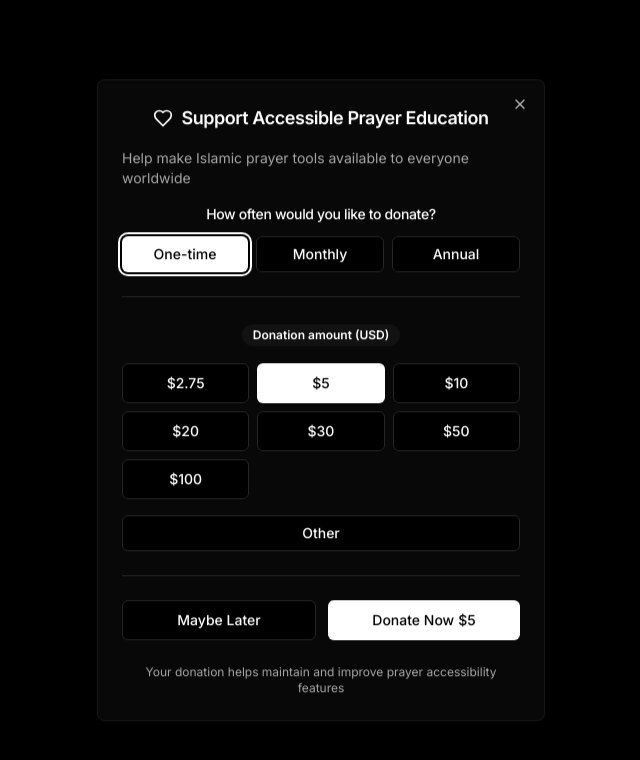
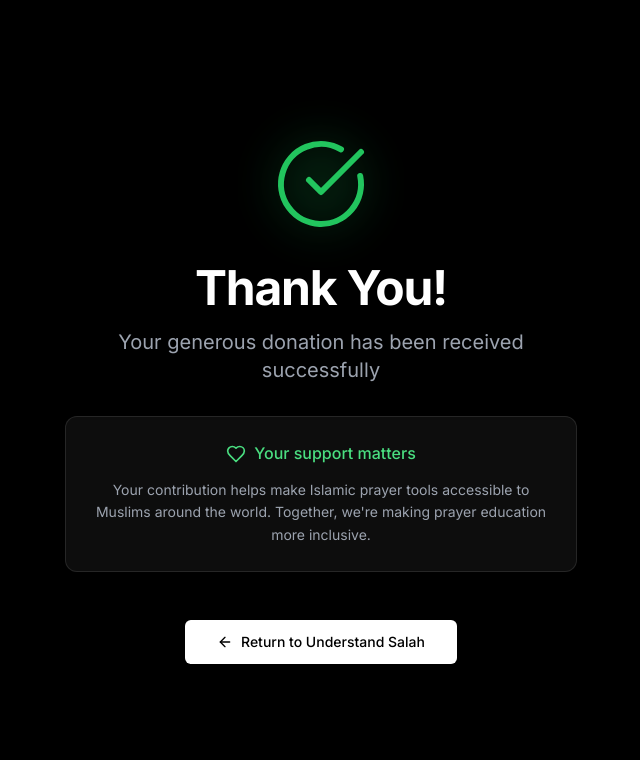
Before and after one commit to Areeb05/mobilemuslims, a React (Vite) app in the folder client/: page /success in a window 1280 px wide. Shown: the top 760 px of the page, without its empty margins (319-959 px from the left). Built offline with nearby package versions, Linux system fonts and the light colour scheme.

Commit message:
feat: add payment success and cancel pages
- Created PaymentSuccess page with thank you message and confirmation
- Created PaymentCancelled page with reassurance and retry option
- Added routes for /success and /cancel
- Hide donation banner on confirmation pages

```diff
--- a/client/src/App.tsx
+++ b/client/src/App.tsx
@@ -1,26 +1,43 @@
 import { useState } from 'react'
-import { BrowserRouter, Routes, Route, Navigate } from 'react-router-dom'
+import { BrowserRouter, Routes, Route, Navigate, useLocation } from 'react-router-dom'
 import UnderstandSalah from './pages/UnderstandSalah'
+import PaymentSuccess from './pages/PaymentSuccess'
+import PaymentCancelled from './pages/PaymentCancelled'
 import DonationBanner from './components/DonationBanner'
 
-function App() {
+function AppContent() {
   const [showDonationBanner, setShowDonationBanner] = useState(true)
+  const location = useLocation()
+
+  // Don't show donation banner on success/cancel pages
+  const hideBannerOnPaths = ['/success', '/cancel']
+  const shouldShowBanner = !hideBannerOnPaths.includes(location.pathname)
 
   return (
     <>
-      <BrowserRouter>
       <Routes>
         <Route path="/" element={<Navigate to="/understandsalah" replace />} />
         <Route path="/understandsalah" element={<UnderstandSalah />} />
+        <Route path="/success" element={<PaymentSuccess />} />
+        <Route path="/cancel" element={<PaymentCancelled />} />
       </Routes>
-      </BrowserRouter>
 
+      {shouldShowBanner && (
         <DonationBanner
           open={showDonationBanner}
           onOpenChange={setShowDonationBanner}
         />
+      )}
     </>
   )
 }
 
+function App() {
+  return (
+    <BrowserRouter>
+      <AppContent />
+    </BrowserRouter>
+  )
+}
+
 export default App
--- /dev/null
+++ b/client/src/pages/PaymentCancelled.tsx
@@ -0,0 +1,71 @@
+import { useNavigate } from 'react-router-dom'
+import { XCircle, ArrowLeft, Heart } from 'lucide-react'
+import { Button } from '../components/ui/button'
+
+export default function PaymentCancelled() {
+  const navigate = useNavigate()
+
+  const handleReturnHome = () => {
+    navigate('/understandsalah')
+  }
+
+  const handleTryAgain = () => {
+    // Navigate home and the donation banner will show
+    navigate('/understandsalah')
+  }
+
+  return (
+    <div className="min-h-screen bg-black text-white grid place-items-center p-4 md:p-6 lg:p-8">
+      <div className="w-full max-w-lg text-center space-y-8">
+        {/* Cancelled Icon */}
+        <div className="flex justify-center">
+          <div className="relative">
+            <div className="absolute inset-0 bg-gray-500/20 rounded-full blur-xl" />
+            <XCircle className="relative h-20 w-20 md:h-24 md:w-24 text-gray-400" strokeWidth={1.5} />
+          </div>
+        </div>
+
+        {/* Cancelled Message */}
+        <div className="space-y-4">
+          <h1 className="text-3xl md:text-4xl lg:text-5xl font-bold text-white tracking-tight">
+            Payment Cancelled
+          </h1>
+          <p className="text-lg md:text-xl text-gray-400 leading-relaxed">
+            No worries — your payment was not processed
+          </p>
+        </div>
+
+        {/* Reassurance Message */}
+        <div className="bg-white/5 border border-white/10 rounded-xl p-6 space-y-3">
+          <div className="flex items-center justify-center gap-2 text-gray-300">
+            <Heart className="h-5 w-5" />
+            <span className="font-medium">Every bit helps</span>
+          </div>
+          <p className="text-sm text-gray-400 leading-relaxed">
+            If you&apos;d like to support accessible prayer education in the future,
+            you can always donate from the main page. We appreciate your consideration!
+          </p>
+        </div>
+
+        {/* Action Buttons */}
+        <div className="flex flex-col sm:flex-row gap-3 pt-4 justify-center">
+          <Button
+            variant="outline"
+            onClick={handleReturnHome}
+            size="lg"
+            className="gap-2"
+          >
+            <ArrowLeft className="h-4 w-4" />
+            Return Home
+          </Button>
+          <Button
+            onClick={handleTryAgain}
+            size="lg"
+          >
+            Try Again
+          </Button>
+        </div>
+      </div>
+    </div>
+  )
+}
--- /dev/null
+++ b/client/src/pages/PaymentSuccess.tsx
@@ -0,0 +1,87 @@
+import { useEffect, useState } from 'react'
+import { useSearchParams, useNavigate } from 'react-router-dom'
+import { CheckCircle, Heart, ArrowLeft } from 'lucide-react'
+import { Button } from '../components/ui/button'
+
+export default function PaymentSuccess() {
+  const [searchParams] = useSearchParams()
+  const navigate = useNavigate()
+  const [showConfetti, setShowConfetti] = useState(true)
+
+  const sessionId = searchParams.get('session_id')
+
+  useEffect(() => {
+    // Hide confetti effect after animation
+    const timer = setTimeout(() => setShowConfetti(false), 3000)
+    return () => clearTimeout(timer)
+  }, [])
+
+  const handleReturnHome = () => {
+    navigate('/understandsalah')
+  }
+
+  return (
+    <div className="min-h-screen bg-black text-white grid place-items-center p-4 md:p-6 lg:p-8 relative overflow-hidden">
+      {/* Subtle animated background */}
+      {showConfetti && (
+        <div className="absolute inset-0 pointer-events-none">
+          <div className="absolute top-1/4 left-1/4 w-2 h-2 bg-green-500/30 rounded-full animate-ping" />
+          <div className="absolute top-1/3 right-1/3 w-2 h-2 bg-green-400/30 rounded-full animate-ping delay-100" />
+          <div className="absolute bottom-1/3 left-1/2 w-2 h-2 bg-green-300/30 rounded-full animate-ping delay-200" />
+        </div>
+      )}
+
+      <div className="w-full max-w-lg text-center space-y-8">
+        {/* Success Icon */}
+        <div className="flex justify-center">
+          <div className="relative">
+            <div className="absolute inset-0 bg-green-500/20 rounded-full blur-xl animate-pulse" />
+            <CheckCircle className="relative h-20 w-20 md:h-24 md:w-24 text-green-500" strokeWidth={1.5} />
+          </div>
+        </div>
+
+        {/* Success Message */}
+        <div className="space-y-4">
+          <h1 className="text-3xl md:text-4xl lg:text-5xl font-bold text-white tracking-tight">
+            Thank You!
+          </h1>
+          <p className="text-lg md:text-xl text-gray-400 leading-relaxed">
+            Your generous donation has been received successfully
+          </p>
+        </div>
+
+        {/* Appreciation Message */}
+        <div className="bg-white/5 border border-white/10 rounded-xl p-6 space-y-3">
+          <div className="flex items-center justify-center gap-2 text-green-400">
+            <Heart className="h-5 w-5" />
+            <span className="font-medium">Your support matters</span>
+          </div>
+          <p className="text-sm text-gray-400 leading-relaxed">
+            Your contribution helps make Islamic prayer tools accessible to Muslims around the world.
+            Together, we&apos;re making prayer education more inclusive.
+          </p>
+        </div>
+
+        {/* Confirmation Details */}
+        {sessionId && (
+          <div className="text-xs text-gray-500">
+            <p>Confirmation ID: {sessionId.slice(0, 20)}...</p>
+            <p className="mt-1">A receipt has been sent to your email</p>
+          </div>
+        )}
+
+        {/* Return Button */}
+        <div className="pt-4">
+          <Button
+            onClick={handleReturnHome}
+            size="lg"
+            className="gap-2"
+          >
+            <ArrowLeft className="h-4 w-4" />
+            Return to Understand Salah
+          </Button>
+        </div>
+      </div>
+    </div>
+  )
+}
```
Lines whose indentation alone changed are shown as unchanged.
